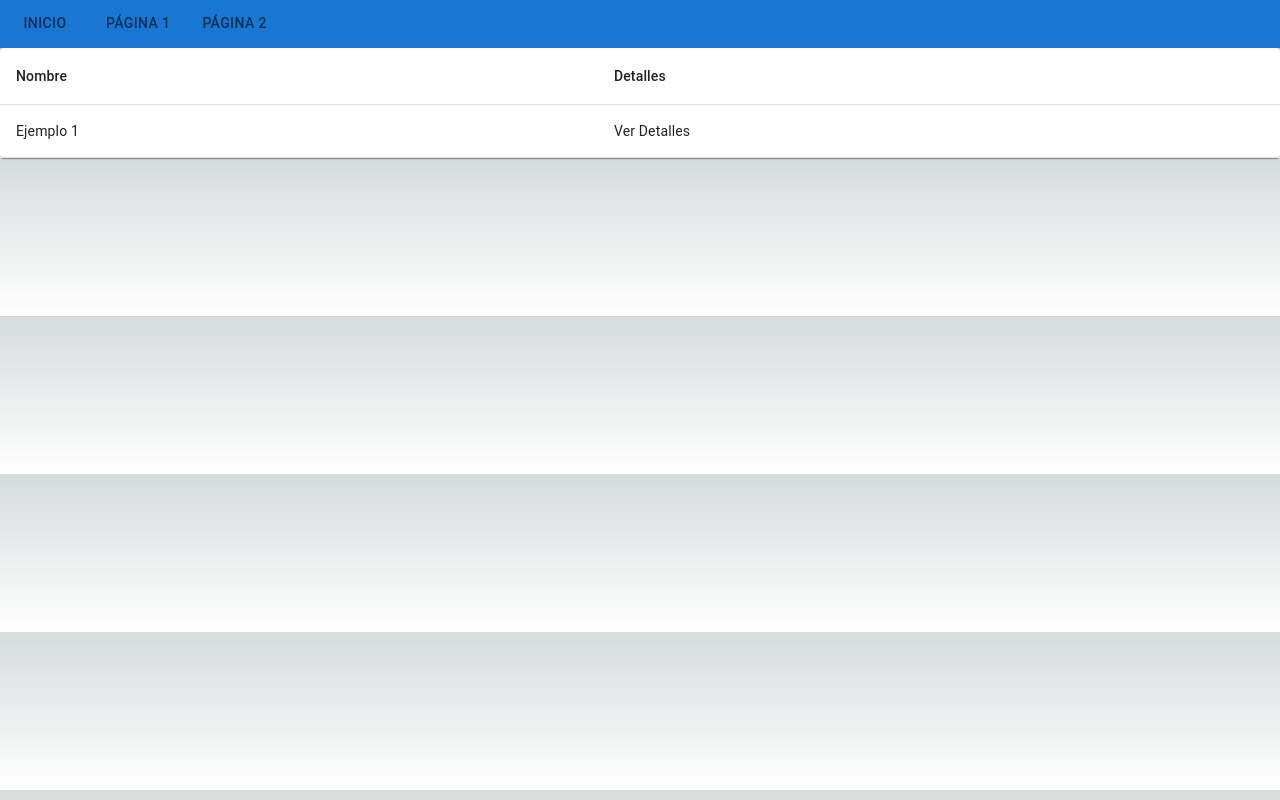
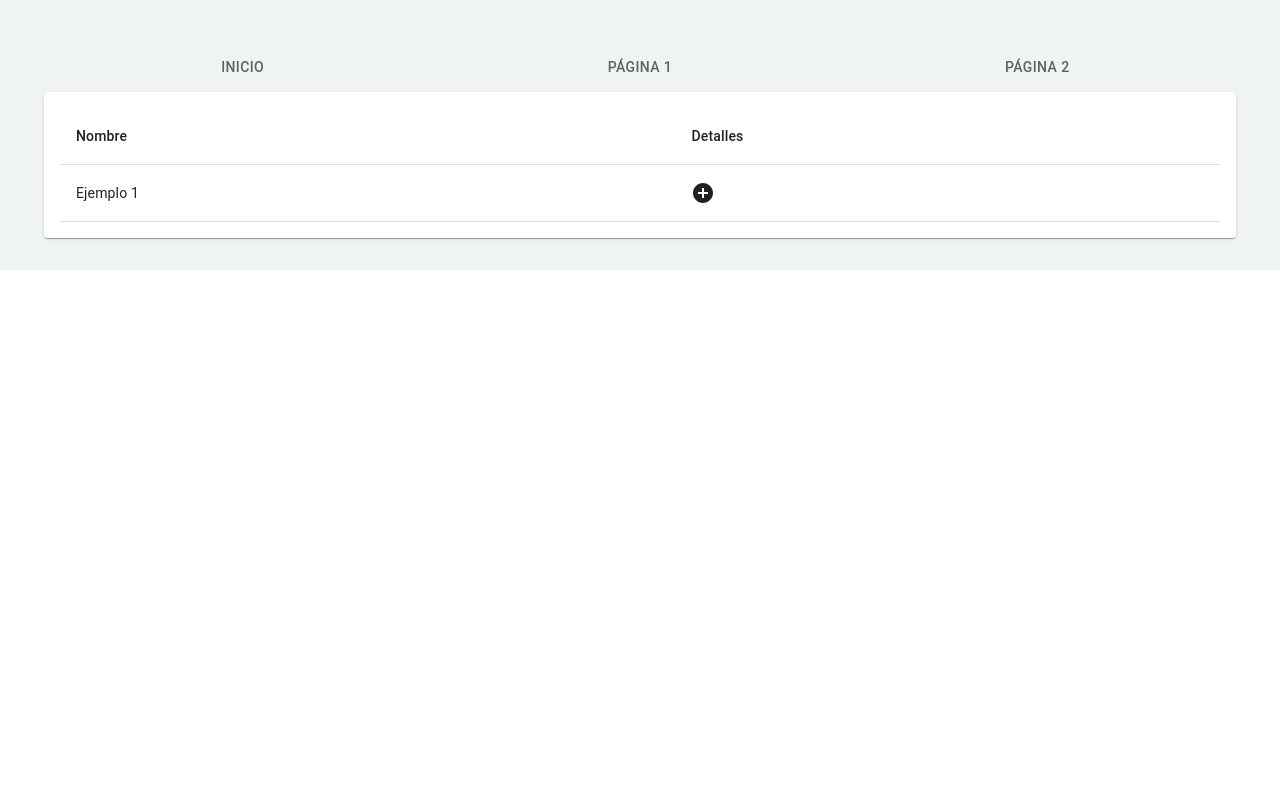
Before and after one commit to MiriamNM/menunextjs, a Next.js app: page / in a window 1280 px wide. Built offline with nearby package versions, Linux system fonts and the light colour scheme.

Commit message:
new changes

```diff
--- a/app/globals.css
+++ b/app/globals.css
@@ -3,26 +3,28 @@
 @tailwind components;
 @tailwind utilities;
 
-:root {
+/* :root {
   --foreground-rgb: 0, 0, 0;
   --background-start-rgb: 214, 219, 220;
   --background-end-rgb: 255, 255, 255;
-}
+} */
 
-@media (prefers-color-scheme: dark) {
+/* @media (prefers-color-scheme: dark) {
   :root {
     --foreground-rgb: 255, 255, 255;
     --background-start-rgb: 0, 0, 0;
     --background-end-rgb: 0, 0, 0;
   }
-}
+} */
 
 body {
-  color: rgb(var(--foreground-rgb));
+  padding: 0;
+  margin: 0;
+  /* color: rgb(var(--foreground-rgb));
   background: linear-gradient(
       to bottom,
       transparent,
       rgb(var(--background-end-rgb))
     )
-    rgb(var(--background-start-rgb));
+    rgb(var(--background-start-rgb)); */
 }
--- a/app/page.js
+++ b/app/page.js
@@ -1,12 +1,23 @@
 "use client";
-import Navbar from '../components/Navbar';
-import Table from '../components/Table';
+import React, { useState } from "react";
+import { Box } from "@mui/material";
+import Navbar from "@/components/Navbar";
+import Page1 from "@/components/page1";
+import DataTable from "@/components/DataTable";
 
 export default function Home() {
+  const [currentValue, setCurrentValue] = useState("home");
+
   return (
-    <div>
-      <Navbar />
-      <Table />
+    <div className="bg-greenBg">
+      <Box sx={{ background: "greenBg", padding: 4, border: "none" }}>
+        <Navbar setCurrentValue={setCurrentValue} currentValue={currentValue} />
+        <Box className="w-full pl-3 pr-3">
+          {currentValue === "home" && <DataTable />}
+          {currentValue === "page1" && <Page1 />}
+          {currentValue === "page2" && <p className="bg-white">Hola PAGE2</p>}
+        </Box>
+      </Box>
     </div>
   );
 }
--- /dev/null
+++ b/components/DataTable.js
@@ -0,0 +1,58 @@
+// components/Table.js
+import React, { useState } from "react";
+import {
+  Table,
+  TableBody,
+  TableCell,
+  TableContainer,
+  TableHead,
+  TableRow,
+  Paper,
+  Box,
+} from "@mui/material";
+import AddCircleIcon from "@mui/icons-material/AddCircle";
+import DetailModal from "./DetailsModal";
+
+const DataTable = () => {
+  const [isModalOpen, setIsModalOpen] = useState(false);
+
+  const handleOpenModal = () => {
+    setIsModalOpen(true);
+  };
+
+  const handleCloseModal = () => {
+    setIsModalOpen(false);
+  };
+
+  const [isClicked, setIsClicked] = useState(false);
+
+  const handleHeaderClick = () => {
+    setIsClicked(!isClicked);
+  };
+
+  return (
+    <Box sx={{ backgroundColor: 'greenBd' }}>
+      <TableContainer component={Paper} sx={{ backgroundColor: 'white', padding: 2 }}>
+        <Table>
+          <TableHead>
+            <TableRow>
+              <TableCell>Nombre</TableCell>
+              <TableCell>Detalles</TableCell>
+            </TableRow>
+          </TableHead>
+          <TableBody>
+            <TableRow>
+              <TableCell>Ejemplo 1</TableCell>
+              <TableCell onClick={handleOpenModal}>
+                <AddCircleIcon />{" "}
+              </TableCell>
+            </TableRow>
+          </TableBody>
+        </Table>
+      </TableContainer>
+      <DetailModal isOpen={isModalOpen} handleClose={handleCloseModal} />
+    </Box>
+  );
+};
+
+export default DataTable;
--- a/components/Navbar.js
+++ b/components/Navbar.js
@@ -1,16 +1,36 @@
 "use client";
-import React from 'react';
-import { AppBar, Tabs, Tab } from '@mui/material';
+import React from "react";
+import { Tabs, Tab, Box } from "@mui/material";
 
-const Navbar = () => {
+const Navbar = ({ setCurrentValue, currentValue }) => {
   return (
-    <AppBar position="static">
-      <Tabs>
-        <Tab label="Inicio" href="/" />
-        <Tab label="Página 1" href="/pagina1" />
-        <Tab label="Página 2" href="/pagina2" />
+    <Box position="static" className="w-full pt-3 pl-3 pr-3 bg-greenBg border-none">
+      <Tabs variant="fullWidth">
+        <Tab
+          label="Inicio"
+          className={
+            `p-2 rounded-tl-lg rounded-tr-lg bg-green hover:bg-green focus:outline-none focus:bg-white $`
+          }
+          onClick={() => setCurrentValue('home')}
+        />
+        <Tab
+          label="Página 1"
+          id="page1"
+          className={
+            "p-2 rounded-tl-lg rounded-tr-lg bg-green hover:bg-green focus:outline-none focus:bg-white"
+          }
+          onClick={() => setCurrentValue('page1')}
+        />
+        <Tab
+          label="Página 2"
+          id="page2"
+          className={
+            "p-2 rounded-tl-lg rounded-tr-lg bg-green hover:bg-green focus:outline-none focus:bg-white"
+          }
+          onClick={() => setCurrentValue('page2')}
+        />
       </Tabs>
-    </AppBar>
+    </Box>
   );
 };
 
--- a/components/Table.js
+++ /dev/null
@@ -1,47 +0,0 @@
-// components/Table.js
-import React, { useState } from "react";
-import {
-  Table,
-  TableBody,
-  TableCell,
-  TableContainer,
-  TableHead,
-  TableRow,
-  Paper,
-} from "@mui/material";
-import DetailModal from "./DetailsModal";
-
-const DataTable = () => {
-  const [isModalOpen, setIsModalOpen] = useState(false);
-
-  const handleOpenModal = () => {
-    setIsModalOpen(true);
-  };
-
-  const handleCloseModal = () => {
-    setIsModalOpen(false);
-  };
-
-  return (
-    <TableContainer component={Paper}>
-      <Table>
-        <TableHead>
-          <TableRow>
-            <TableCell>Nombre</TableCell>
-            <TableCell>Detalles</TableCell>
-          </TableRow>
-        </TableHead>
-        <TableBody>
-          <TableRow onClick={handleOpenModal}>
-            <TableCell>Ejemplo 1</TableCell>
-            <TableCell>Ver Detalles</TableCell>
-          </TableRow>
-          {/* Agrega más filas según tus necesidades */}
-        </TableBody>
-      </Table>
-      <DetailModal isOpen={isModalOpen} handleClose={handleCloseModal} />
-    </TableContainer>
-  );
-};
-
-export default DataTable;
--- /dev/null
+++ b/components/modal.js
@@ -0,0 +1,10 @@
+"use client";
+import React from 'react'
+
+const Modal = () => {
+  return (
+    <div>modal</div>
+  )
+}
+
+export default Modal;
--- /dev/null
+++ b/components/page1.js
@@ -0,0 +1,11 @@
+"use client";
+import React, { useState } from "react";
+import Link from "next/link";
+
+const Page1 = () => {
+  return (
+    <p className="bg-white">Hola PAGE1</p>
+  );
+};
+
+export default Page1;
--- a/tailwind.config.js
+++ b/tailwind.config.js
@@ -1,18 +1,24 @@
 /** @type {import('tailwindcss').Config} */
+
 module.exports = {
   content: [
-    './pages/**/*.{js,ts,jsx,tsx,mdx}',
-    './components/**/*.{js,ts,jsx,tsx,mdx}',
-    './app/**/*.{js,ts,jsx,tsx,mdx}',
+    "./pages/**/*.{js,ts,jsx,tsx,mdx}",
+    "./components/**/*.{js,ts,jsx,tsx,mdx}",
+    "./app/**/*.{js,ts,jsx,tsx,mdx}",
   ],
   theme: {
     extend: {
       backgroundImage: {
-        'gradient-radial': 'radial-gradient(var(--tw-gradient-stops))',
-        'gradient-conic':
-          'conic-gradient(from 180deg at 50% 50%, var(--tw-gradient-stops))',
+        "gradient-radial": "radial-gradient(var(--tw-gradient-stops))",
+        "gradient-conic":
+          "conic-gradient(from 180deg at 50% 50%, var(--tw-gradient-stops))",
       },
+    },
+    colors: {
+      green: "#BFCFCB",
+      white: "#FFFFFF",
+      greenBg: "#EFF3F2",
     },
   },
   plugins: [],
-}
+};
```
Also changed, not shown: package.json (+6 -2 lines), 1 other file (tests, documents, lock files or other folders).
